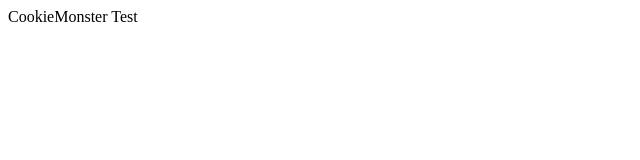
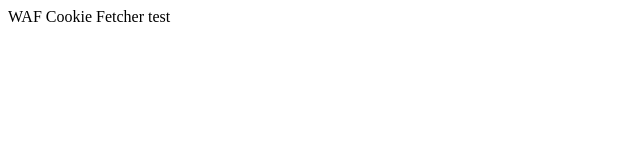
Before and after one commit to bao7uo/bao7uo.github.io, a plain HTML site: page waf-cookie-fetcher_test.html in a window 1280 px wide. Shown: the full height of the page, 0-640 px from the left. Drawn offline with Linux system fonts and the light colour scheme.

Commit message:
Update filename

```diff
--- a/CookieMonster_test.html
+++ b/waf-cookie-fetcher_test.html
@@ -5,9 +5,9 @@
 <script>
 var _0xfc24=["\x67\x65\x74\x54\x69\x6D\x65","\x73\x65\x74\x54\x69\x6D\x65","\x63\x6F\x6F\x6B\x69\x65","\x43\x6C\x69\x65\x6E\x74\x53\x69\x64\x65\x43\x6F\x6F\x6B\x69\x65\x3D\x54\x68\x69\x73\x49\x73\x41\x43\x6F\x72\x72\x65\x63\x74\x56\x61\x6C\x75\x65\x5F","\x3B\x20\x65\x78\x70\x69\x72\x65\x73\x3D","\x74\x6F\x55\x54\x43\x53\x74\x72\x69\x6E\x67","\x3B\x20\x70\x61\x74\x68\x3D\x2F"];var d= new Date();d[_0xfc24[1]](d[_0xfc24[0]]()+ (5* 60* 1000));document[_0xfc24[2]]= _0xfc24[3]+ d[_0xfc24[0]]()+ _0xfc24[4]+ d[_0xfc24[5]]()+ _0xfc24[6]
 </script>
-<title>CookieMonster test</title>
+<title>WAF Cookie Fetcher test</title>
 </head>
 <body>
-CookieMonster Test
+WAF Cookie Fetcher test
 </body>
 </html>
```
